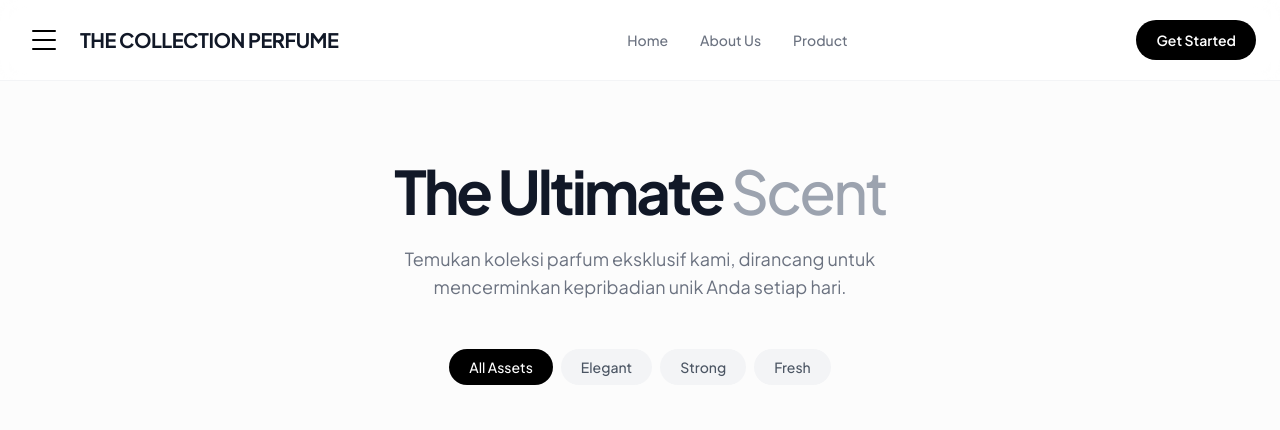
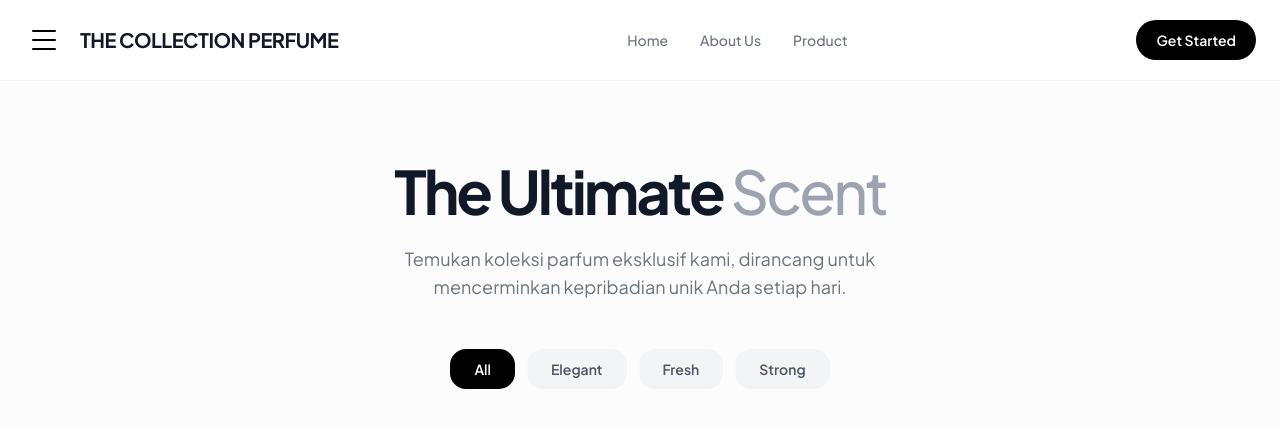
Before and after one commit to ellymichend-svg/perfume-web-smooth-, a plain HTML site: page index.html in a window 1280 px wide. Shown: the top 430 px of the page. Drawn offline with nearby package versions, Linux system fonts and the light colour scheme.

Commit message:
Update index.html

```diff
--- a/index.html
+++ b/index.html
@@ -51,11 +51,11 @@
         </p>
     </header>
 
-    <div class="max-w-7xl mx-auto px-6 mb-12 flex flex-wrap gap-2 justify-center">
-        <button onclick="filterCategory('all')" class="px-5 py-2 rounded-full bg-black text-white text-sm font-medium">All Assets</button>
-        <button onclick="filterCategory('Elegant')" class="px-5 py-2 rounded-full bg-gray-100 text-gray-600 text-sm font-medium hover:bg-gray-200 transition-all">Elegant</button>
-        <button onclick="filterCategory('Strong')" class="px-5 py-2 rounded-full bg-gray-100 text-gray-600 text-sm font-medium hover:bg-gray-200 transition-all">Strong</button>
-        <button onclick="filterCategory('Fresh')" class="px-5 py-2 rounded-full bg-gray-100 text-gray-600 text-sm font-medium hover:bg-gray-200 transition-all">Fresh</button>
+    <div class="flex flex-wrap gap-3 mb-12 justify-center">
+        <button onclick="filterCategory('all')" class="filter-btn bg-black text-white px-6 py-2.5 rounded-2xl text-sm font-semibold transition-all">All</button>
+        <button onclick="filterCategory('Elegant')" class="filter-btn bg-gray-100 text-gray-600 px-6 py-2.5 rounded-2xl text-sm font-semibold transition-all">Elegant</button>
+        <button onclick="filterCategory('Fresh')" class="filter-btn bg-gray-100 text-gray-600 px-6 py-2.5 rounded-2xl text-sm font-semibold transition-all">Fresh</button>
+        <button onclick="filterCategory('Strong')" class="filter-btn bg-gray-100 text-gray-600 px-6 py-2.5 rounded-2xl text-sm font-semibold transition-all">Strong</button>
     </div>
 
     <main class="max-w-7xl mx-auto px-6 pb-24 flex-grow">
```
